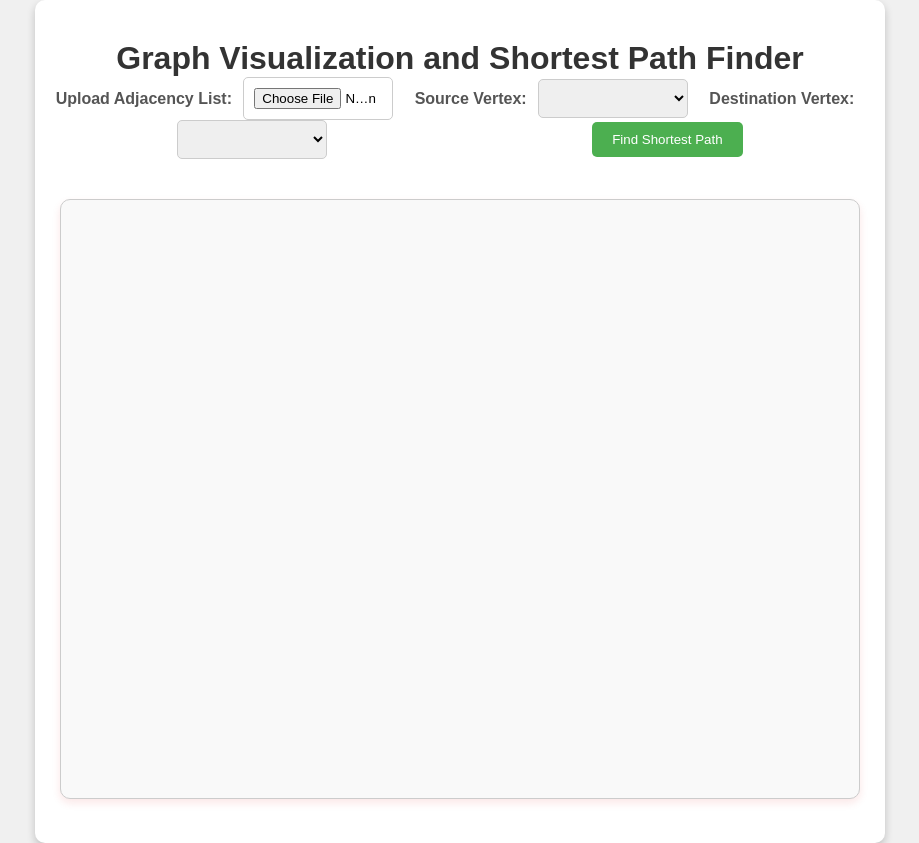
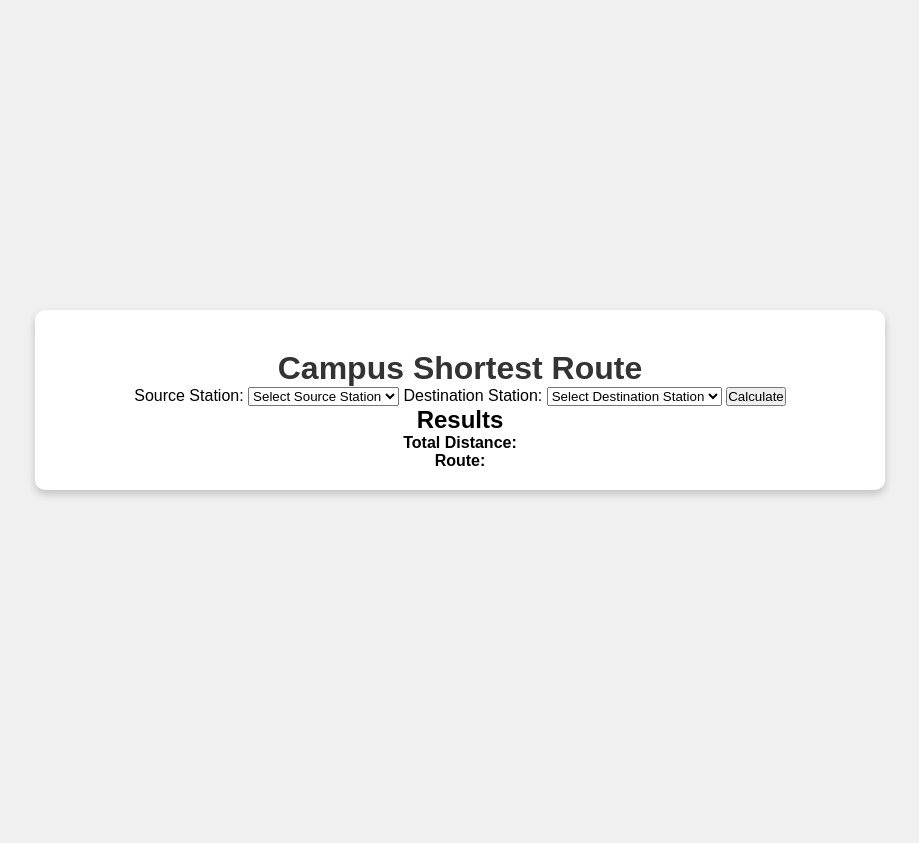
Before and after one commit to yogn7294/Manit_shortest_distance, a plain HTML site: page index.html in a window 1280 px wide. Shown: the whole page, without its empty margins (180-1099 px from the left). After the commit the page ends 800 px from the top, so only its background shows below. Drawn offline with Linux system fonts and the light colour scheme.

Commit message:
Update index.html

```diff
--- a/index.html
+++ b/index.html
@@ -1,32 +1,118 @@
-<!DOCTYPE html>
-<html lang="en">
-<head>
-    <meta charset="UTF-8">
-    <meta name="viewport" content="width=device-width, initial-scale=1.0">
-    <title>Graph Visualization</title>
-    <link rel="stylesheet" href="style.css">
-</head>
-<body>
+<!doctype html>
+<html>
+  <head>
+    <title>Manit Shortest Route</title>
+    <link rel="stylesheet" href="style.css" />
+  </head>
+  <body>
     <div class="container">
-        <h1>Graph Visualization and Shortest Path Finder</h1>
-        <div class="controls">
-            <label for="inputFile">Upload Adjacency List:</label>
-            <input type="file" id="inputFile">
+      <h1>Campus Shortest Route</h1>
+      <div class="form">
+        <label for="source">Source Station:</label>
+        <select id="source">
+          <option value="">Select Source Station</option>
+          <option value="Main_gate">Main Gate</option>
+          <option value="Director_office">Director Office</option>
+          <option value="Dean_office">Dean Office</option>
+          <option value="Rolta">Rolta</option>
+          <option value="Nescafe">Nescafe</option>
+          <option value="SBI_ATM">SBI ATM</option>
+          <option value="SBI">SBI</option>
+          <option value="Robot">Robot</option>
+          <option value="Canteen">Canteen</option>
+          <option value="Activity_center">Activity Center</option>
+          <option value="Energy_center">Energy Center</option>
+          <option value="Sports_complex">Sports Complex</option>
+          <option value="Neelam">Neelam</option>
+          <option value="PMC">PMC</option>
+          <option value="Manit_lake_road">Manit Lake Road</option>
+          <option value="Dispensary">Dispensary</option>
+          <option value="H1">H1</option>
+          <option value="Pulia">Pulia</option>
+          <option value="H3">H3</option>
+          <option value="H4">H4</option>
+          <option value="H2">H2</option>
+          <option value="Dasa_road">Dasa Road</option>
+          <option value="Dasa">Dasa</option>
+          <option value="H10">H10</option>
+          <option value="h8_h10_A">H8/H10 A</option>
+          <option value="Susangat_tiraha">Susangat Tiraha</option>
+          <option value="H5">H5</option>
+          <option value="H6">H6</option>
+          <option value="H11">H11</option>
+          <option value="H7">H7</option>
+          <option value="H12">H12</option>
+          <option value="Mandir">Mandir</option>
+          <option value="Mandir_tiraha">Mandir Tiraha</option>
+          <option value="H7_tiraha">H7 Tiraha</option>
+          <option value="Manit_school">Manit School</option>
+          <option value="Circular_gate">Circular Gate</option>
+          <option value="Sbi_ground">SBI Ground</option>
+          <option value="NTB_gate">NTB Gate</option>
+          <option value="LRC">LRC</option>
+          <option value="Workshop">Workshop</option>
+          <option value="LRC_mod">LRC Mod</option>
+          <option value="departments">Departments</option>
+          <!-- Add more source stations if needed -->
+        </select>
 
-            <label for="source">Source Vertex:</label>
-            <select id="source"></select>
+        <label for="destination">Destination Station:</label>
+        <select id="destination">
+          <option value="">Select Destination Station</option>
+          <option value="Main_gate">Main Gate</option>
+          <option value="Director_office">Director Office</option>
+          <option value="Dean_office">Dean Office</option>
+          <option value="Rolta">Rolta</option>
+          <option value="Nescafe">Nescafe</option>
+          <option value="SBI_ATM">SBI ATM</option>
+          <option value="SBI">SBI</option>
+          <option value="Robot">Robot</option>
+          <option value="Canteen">Canteen</option>
+          <option value="Activity_center">Activity Center</option>
+          <option value="Energy_center">Energy Center</option>
+          <option value="Sports_complex">Sports Complex</option>
+          <option value="Neelam">Neelam</option>
+          <option value="PMC">PMC</option>
+          <option value="Manit_lake_road">Manit Lake Road</option>
+          <option value="Dispensary">Dispensary</option>
+          <option value="H1">H1</option>
+          <option value="Pulia">Pulia</option>
+          <option value="H3">H3</option>
+          <option value="H4">H4</option>
+          <option value="H2">H2</option>
+          <option value="Dasa_road">Dasa Road</option>
+          <option value="Dasa">Dasa</option>
+          <option value="H10">H10</option>
+          <option value="h8_h10_A">H8/H10 A</option>
+          <option value="Susangat_tiraha">Susangat Tiraha</option>
+          <option value="H5">H5</option>
+          <option value="H6">H6</option>
+          <option value="H11">H11</option>
+          <option value="H7">H7</option>
+          <option value="H12">H12</option>
+          <option value="Mandir">Mandir</option>
+          <option value="Mandir_tiraha">Mandir Tiraha</option>
+          <option value="H7_tiraha">H7 Tiraha</option>
+          <option value="Manit_school">Manit School</option>
+          <option value="Circular_gate">Circular Gate</option>
+          <option value="Sbi_ground">SBI Ground</option>
+          <option value="NTB_gate">NTB Gate</option>
+          <option value="LRC">LRC</option>
+          <option value="Workshop">Workshop</option>
+          <option value="LRC_mod">LRC Mod</option>
+          <option value="departments">Departments</option>
+          <!-- Add more destination stations if needed -->
+        </select>
 
-            <label for="destination">Destination Vertex:</label>
-            <select id="destination"></select>
+        <input type="button" value="Calculate" onclick="calculate()" />
+      </div>
 
-            <button id="findPath">Find Shortest Path</button>
-        </div>
-        <canvas id="graphCanvas" width="800" height="600"></canvas>
-        <div class="result">
-            <p id="shortestDistance"></p>
-        </div>
+      <div class="results">
+        <h2>Results</h2>
+        <p><b>Total Distance: </b> <span id="fare"></span></p>
+        <p><b>Route: </b><br /><span id="route"></span></p>
+      </div>
     </div>
-
     <script src="script.js"></script>
-</body>
+  </body>
 </html>
```
